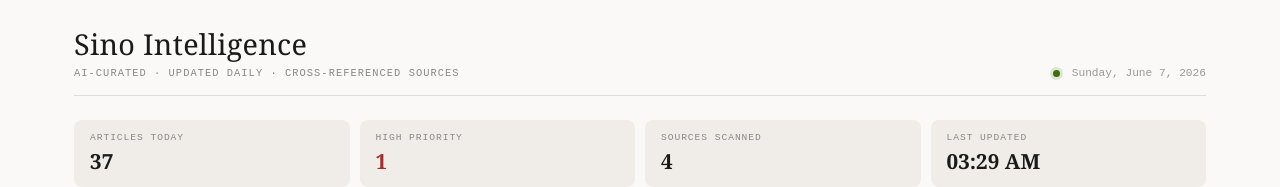
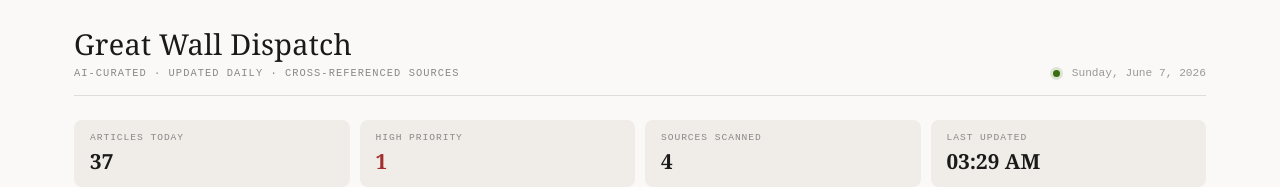
Before and after one commit to hunterblanke/sino-intel, a Next.js app: page / in a window 1280 px wide. Shown: the top 187 px of the page. Built offline with nearby package versions, Linux system fonts and the light colour scheme.

Commit message:
Update index.js

```diff
--- a/pages/index.js
+++ b/pages/index.js
@@ -28,7 +28,7 @@ export default function Home() {
   return (
     <>
       <Head>
-        <title>Sino Intelligence — Daily China Briefing</title>
+        <title>Great Wall Dispatch — Daily China Briefing</title>
         <meta name="description" content="AI-curated daily intelligence on China's economy, military, and foreign relations." />
         <meta name="viewport" content="width=device-width, initial-scale=1" />
       </Head>
@@ -36,7 +36,7 @@ export default function Home() {
       <div className={styles.root}>
         <header className={styles.header}>
           <div className={styles.headerLeft}>
-            <h1 className={styles.logo}>Sino Intelligence</h1>
+            <h1 className={styles.logo}>Great Wall Dispatch</h1>
             <p className={styles.logoSub}>AI-curated · Updated daily · Cross-referenced sources</p>
           </div>
           <div className={styles.headerRight}>
@@ -105,7 +105,7 @@ export default function Home() {
 
         <footer className={styles.footer}>
           <span>All summaries AI-generated &amp; cross-referenced. Not a substitute for primary-source analysis.</span>
-          <span>Sino Intelligence · {new Date().getFullYear()}</span>
+          <span>Great Wall Dispatch · {new Date().getFullYear()}</span>
         </footer>
       </div>
     </>
```
